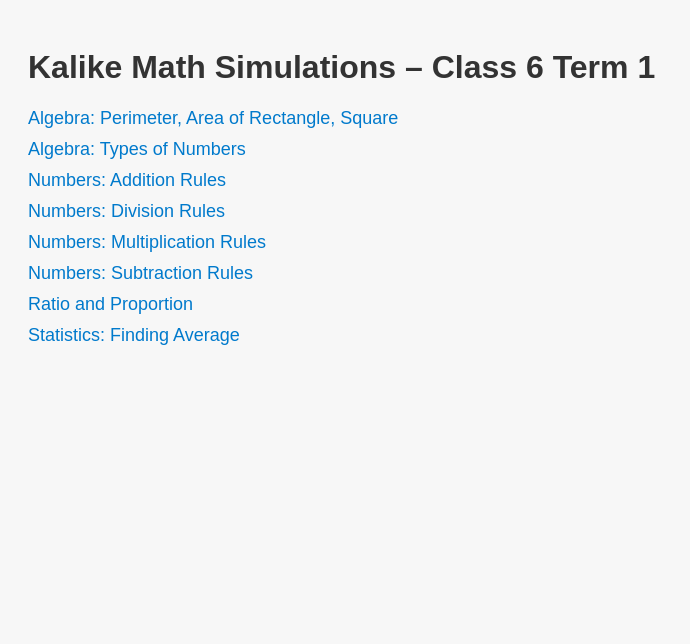
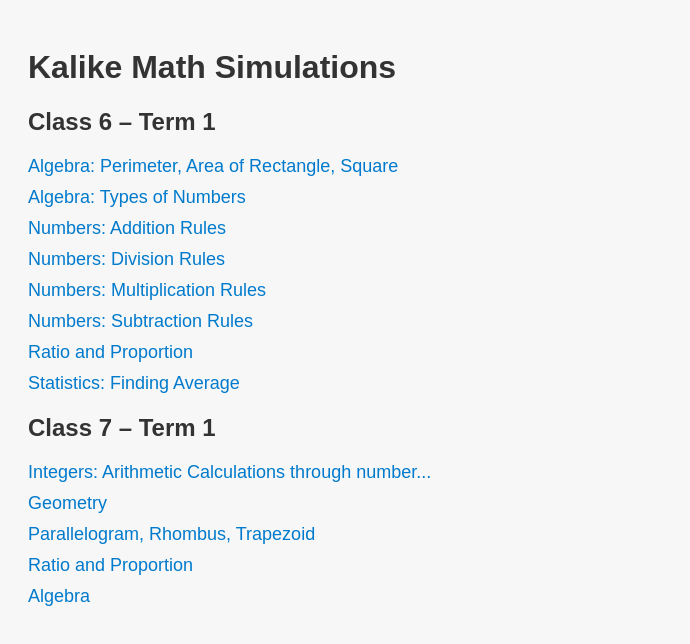
Before and after one commit to KSPIII-Kanya/Kalike-Math-Simulations, a plain HTML site: page index.html in a window 1280 px wide. Shown: the whole page, without its empty margins (0-690 px from the left). Drawn offline with Linux system fonts and the light colour scheme.

Commit message:
Update index.html

```diff
--- a/index.html
+++ b/index.html
@@ -9,7 +9,7 @@
       padding: 20px;
       background: #f7f7f7;
     }
-    h1 {
+    h1, h2 {
       color: #333;
     }
     ul {
@@ -30,7 +30,9 @@
   </style>
 </head>
 <body>
-  <h1>Kalike Math Simulations – Class 6 Term 1</h1>
+  <h1>Kalike Math Simulations</h1>
+
+  <h2>Class 6 – Term 1</h2>
   <ul>
     <li><a href="Class%206/Term%201/Class%206%20_%20Term%201%20_%20Algebra%20_%20Perimeter,%20Area%20of%20Rectangle,%20Square.html" target="_blank">Algebra: Perimeter, Area of Rectangle, Square</a></li>
     <li><a href="Class%206/Term%201/Class%206%20_%20Term%201%20_%20Algebra%20_%20Types%20of%20Numbers.html" target="_blank">Algebra: Types of Numbers</a></li>
@@ -41,5 +43,15 @@
     <li><a href="Class%206/Term%201/Class%206%20_%20Term%201%20_%20Ratio%20and%20Proportion.html" target="_blank">Ratio and Proportion</a></li>
     <li><a href="Class%206/Term%201/Class%206%20_%20Term%201%20_%20Statistics%20(Finding%20Average).html" target="_blank">Statistics: Finding Average</a></li>
   </ul>
+
+  <h2>Class 7 – Term 1</h2>
+  <ul>
+    <li><a href="Class%207/Term%201/Class%207%20Term%201%20Integers%20Arithmetic%20Calculations%20through%20number....html" target="_blank">Integers: Arithmetic Calculations through number...</a></li>
+    <li><a href="Class%207/Term%201/Class%207%20_%20Term%201%20_%20Geometry.html" target="_blank">Geometry</a></li>
+    <li><a href="Class%207/Term%201/Class%207%20_%20Term%201%20_%20Parallelogram,%20Rhombus,%20Trapezoid.html" target="_blank">Parallelogram, Rhombus, Trapezoid</a></li>
+    <li><a href="Class%207/Term%201/Class%207%20_%20Term%201%20_%20Ratio%20and%20Proportion.html" target="_blank">Ratio and Proportion</a></li>
+    <li><a href="Class%207/Term%201/Class%207_Term1_Algebra.html" target="_blank">Algebra</a></li>
+  </ul>
+
 </body>
 </html>
```
